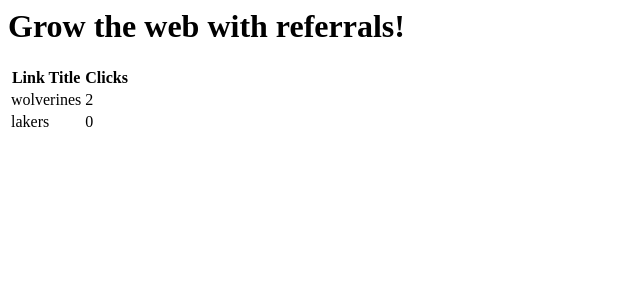
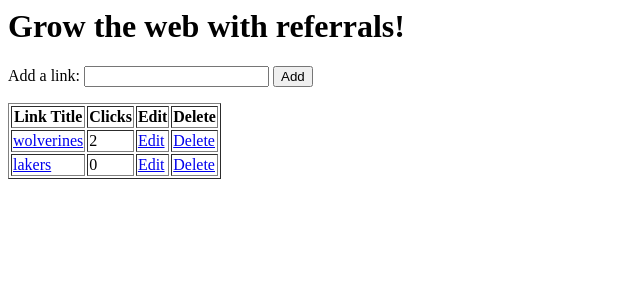
Before and after one commit to yfrigui/coding-challenge, a Django app: page / in a window 1280 px wide. Shown: the top 300 px of the page, without its empty margins (0-640 px from the left). Run offline with Django 3.2, Linux system fonts and the light colour scheme; data comes from the database, SQL or seed files in the repository; both versions use the stored data as it was after the commit.

Commit message:
added more functionality

```diff
--- a/referralsite/links/models.py
+++ b/referralsite/links/models.py
@@ -2,7 +2,7 @@
 
 # Create your models here.
 class Link(models.Model):
-	title = models.CharField(max_length=20, unique=True)
+	title = models.CharField(max_length=50, unique=True)
 	clicks = models.IntegerField(default=0)
 
 	def __str__(self):
@@ -10,6 +10,8 @@
 
 	def visit(self):
 		self.clicks = self.clicks + 1
+		self.save()
 
 	def edit(self, new_title):
 		self.title = new_title
+		self.save()
--- /dev/null
+++ b/referralsite/links/templates/links/edit_link.html
@@ -0,0 +1,6 @@
+<form action="/finish-edit/?link={{link.title}}" method="post" enctype="multipart/form-data">
+    <label for="new_link_title">New link title: </label>
+    <input id="new_link_title" type="text" name="new_link_title">
+    <input type="submit" value="OK">
+    {% csrf_token %}
+</form>
--- a/referralsite/links/templates/links/index.html
+++ b/referralsite/links/templates/links/index.html
@@ -3,15 +3,25 @@
 </head>
 <body>
 	<h1> Grow the web with referrals! </h1>
-	<table>
+	<form action="/link-input/" method="post">
+    	<label for="link_input">Add a link: </label>
+    	<input id="link_input" type="text" name="link_input">
+    	<input type="submit" value="Add">
+    	{% csrf_token %}
+	</form>
+	<table width="200" border="1" class="table">
 	    <tr>
 	        <th>Link Title</th>
 	        <th>Clicks</th>
+	        <th>Edit</th>
+	        <th>Delete</th>
 	    </tr>
 	    {% for l in links %}
 	    <tr>
-	        <td>{{ l.title }}</td>
+	        <td><a href="http://127.0.0.1:8000/landing/?link={{l.title}}">{{l.title}}</a></td>
 	        <td>{{ l.clicks }}</td>
+	        <td><a href="http://127.0.0.1:8000/edit/?link={{l.title}}">Edit</a></td>
+	        <td><a href="http://127.0.0.1:8000/delete/?link={{l.title}}">Delete</a></td>
 	    </tr>
 	    {% endfor %}
 	</table>
--- a/referralsite/links/urls.py
+++ b/referralsite/links/urls.py
@@ -4,5 +4,9 @@
 
 urlpatterns = [
     path('', views.index, name='index'),
-    path('landing/', views.click, name='click')
+    path('landing/', views.click, name='click'),
+    path('link-input/', views.add_link, name='add_link'),
+    path('delete/', views.delete_link, name='delete_link'),
+    path('edit/', views.begin_edit_link, name='begin_edit_link'),
+    path('finish-edit/', views.finish_edit_link, name='finish_edit_link')
 ]
--- a/referralsite/links/views.py
+++ b/referralsite/links/views.py
@@ -3,12 +3,38 @@
 from django.template import loader
 
 from .models import Link
+from .forms import AddLinkForm
+from .forms import EditLinkForm
 
 # Create your views here.
 def index(request):
 	links = Link.objects.order_by('-clicks')
 	context = {'links': links,}
 	return render(request, 'links/index.html', context)
+
+def add_link(request):
+	# if this is a POST request we need to process the form data
+	if request.method == 'POST':
+		# create a form instance and populate it with data from the request:
+		form = AddLinkForm(request.POST)
+		# check whether it's valid:
+		#print("form: " + form)
+		if form.is_valid():
+			link_title = form.cleaned_data['link_input']
+			link = Link(title=link_title)
+			try:
+				link.save()
+			except:
+				links = Link.objects.order_by('-clicks')
+				return render(request, 'links/index.html', {'links':links})
+			links = Link.objects.order_by('-clicks')
+			return render(request, 'links/index.html', {'links':links})
+            #return HttpResponseRedirect('/thanks/')
+    # if a GET (or any other method) we'll create a blank form
+	else:
+		form = AddLinkForm()
+	links = Link.objects.order_by('-clicks')
+	return render(request, 'links/index.html', {'links': links})
 
 def click(request):
 	link_title = request.GET.get('link')
@@ -18,3 +44,56 @@
 		raise Http404("Link does not exist")
 	link.visit()
 	return HttpResponse("You will be redirected to %s." % link_title)
+
+def delete_link(request):
+	link_title = request.GET.get('link')
+	try:
+		link = Link.objects.get(title=link_title)
+	except Link.DoesNotExist:
+		raise Http404("Link does not exist")
+	link.delete()
+	links = Link.objects.order_by('-clicks')
+	context = {'links': links,}
+	return render(request, 'links/index.html', context)
+
+def begin_edit_link(request):
+	link_title = request.GET.get('link')
+	try:
+		link = Link.objects.get(title=link_title)
+	except Link.DoesNotExist:
+		raise Http404("Link does not exist")
+	#links = Link.objects.order_by('-clicks')
+	context = {'link': link}
+	return render(request, 'links/edit_link.html', context)
+
+def finish_edit_link(request):
+	link_title = request.GET.get('link')
+	print("editing: " + link_title)
+	try:
+		link = Link.objects.get(title=link_title)
+	except Link.DoesNotExist:
+		raise Http404("Link does not exist")
+	# if this is a POST request we need to process the form data
+	if request.method == 'POST':
+		print("request method is post")
+		# create a form instance and populate it with data from the request:
+		form = EditLinkForm(request.POST)
+		#print("form cleaned data: " + form.new_link_title)
+		# check whether it's valid:
+		print(form.errors)
+		if form.is_valid():
+			print("form is valid")
+			new_link_title = form.cleaned_data['new_link_title']
+			link.title = new_link_title
+			print("new name is " + new_link_title)
+			try:
+				link.save()
+			except:
+				links = Link.objects.order_by('-clicks')
+				return render(request, 'links/index.html', {'links':links})
+			links = Link.objects.order_by('-clicks')
+			return render(request, 'links/index.html', {'links':links})
+            #return HttpResponseRedirect('/thanks/')
+    # if a GET (or any other method) we'll create a blank form
+	links = Link.objects.order_by('-clicks')
+	return render(request, 'links/index.html', {'links': links})
```
Also changed, not shown: referralsite/links/forms.py (added, +7 -0 lines), referralsite/db.sqlite3, referralsite/links/migrations/0002_auto_20190329_1658.py (added).
